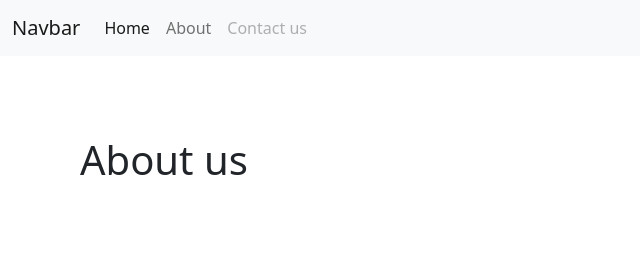
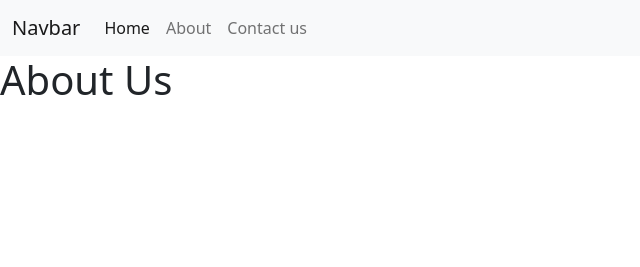
Before and after one commit to PranshuSehra30/ST2-VIVA, a plain HTML site: page about.html in a window 1280 px wide. Shown: the whole page, without its empty margins (0-640 px from the left). Drawn offline with nearby package versions, Linux system fonts and the light colour scheme.

```diff
--- a/about.html
+++ b/about.html
@@ -29,7 +29,7 @@
   <body>
     <nav class="navbar navbar-expand-lg bg-light">
         <div class="container-fluid">
-        <a class="navbar-brand" href="#">Navbar</a>
+          <a class="navbar-brand" href="/">Navbar</a>
           <button
             class="navbar-toggler"
             type="button"
@@ -44,19 +44,20 @@
           <div class="collapse navbar-collapse" id="navbarSupportedContent">
             <ul class="navbar-nav me-auto mb-2 mb-lg-0">
               <li class="nav-item">
-              <a class="nav-link active" aria-current="page" href="/index.html">Home</a>
+                <a class="nav-link active" aria-current="page" href="/">Home</a>
               </li>
               <li class="nav-item">
-              <a class="nav-link" href="/about.html">About</a>
+                <a class="nav-link" href="./about.html">About</a>
               </li>
 
               <li class="nav-item">
-              <a class="nav-link disabled">Contact us</a>
+                <a class="nav-link" href="./contact.html    ">Contact us</a>
               </li>
             </ul>
           </div>
         </div>
       </nav>
-    <h1 style="padding: 5rem">About us</h1>
+      <h1>About Us</h1>
+
     </body>
     </html>
```
Lines whose indentation alone changed are shown as unchanged.
